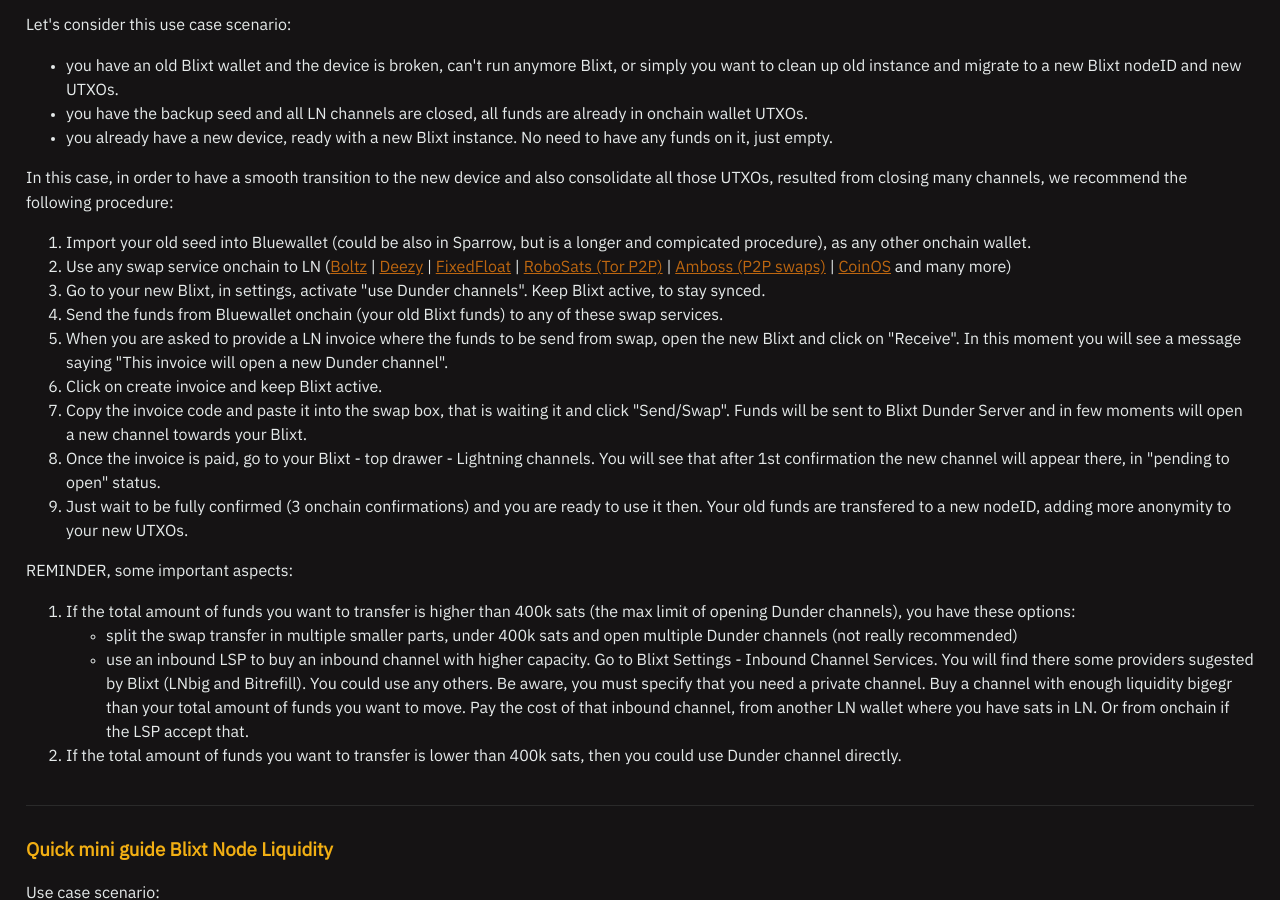
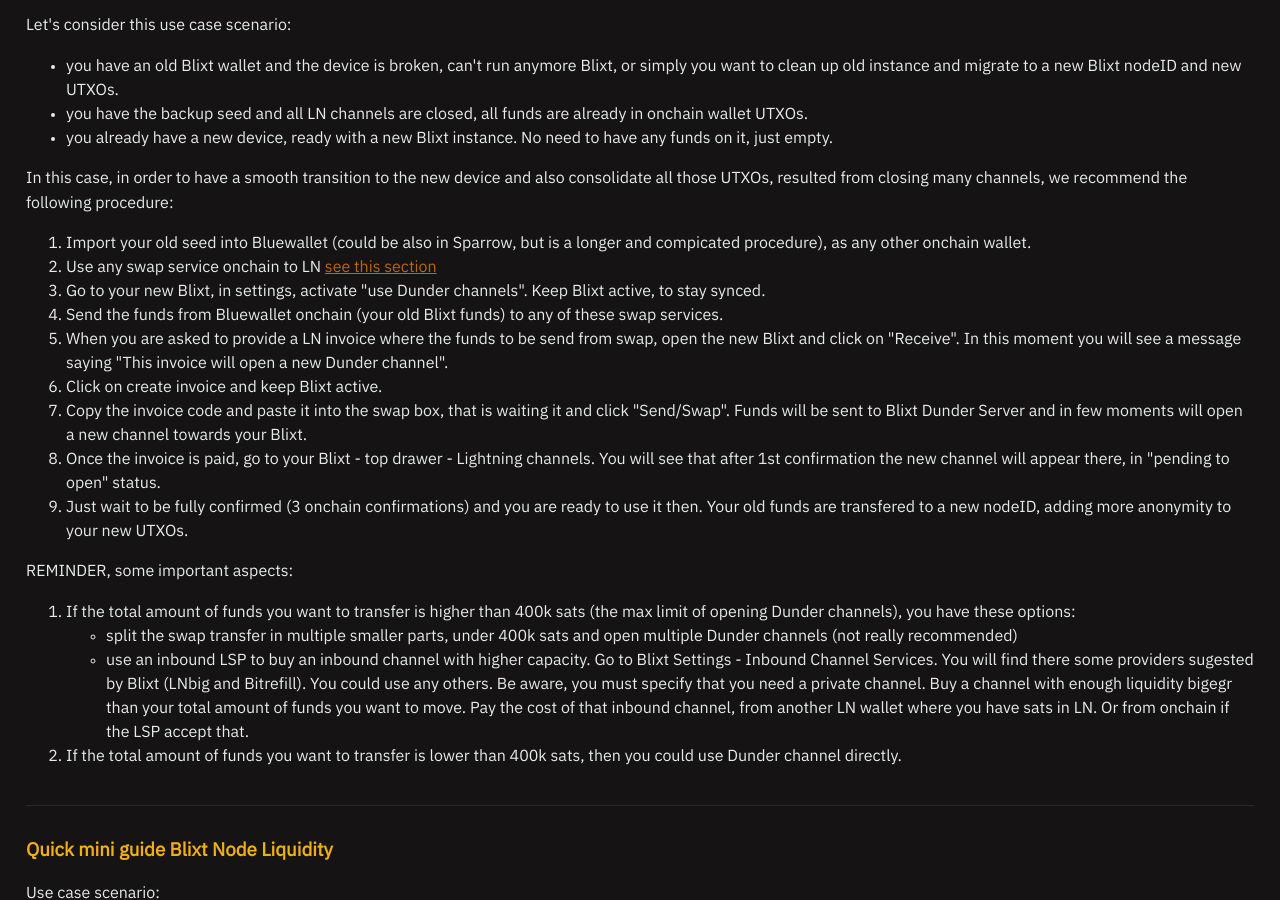
Before and after one commit to BlixtWallet/blixtwallet.github.io, a Jekyll site: the page built from guides.html, in a window 1280 px wide and 900 px high, scrolled down 11543 px. Built offline with Jekyll 4.4.1, drawn with Linux system fonts in a browser that asks for light colours; some of the changed text lies outside the part shown.

Commit message:
update swaps links

```diff
--- a/guides.html
+++ b/guides.html
@@ -273,7 +279,7 @@
     <li>More liquidity providers here: <a href="https://lnrouter.app/liquidity-ads" target="_blank" rel="noopener noreferrer">LNRouter Ads</a> or <a href="https://amboss.space/magma" target="_blank" rel="noopener noreferrer">Amboss Magma</a></li>
     <li>Ok, now you have enough inbound liquidity, start receiving payments with your Blixt. Until you fill up all the channels space.</li>
     <li>Loop out these sats into an onchain address. So practically you need to send these sats to a swap service. Is better to split in smaller txs or activate MPP ("Enable Multi-path payment") in app settings, so your lopp out tx(s) will find a better route for big amounts.</li>
-    <li>Swap services available to do this step: <a href="https://boltz.exchange" target="_blank" rel="noopener noreferrer">Boltz</a> | <a href="https://fixedfloat.com" target="_blank" rel="noopener noreferrer">FixedFloat</a> | <a href="https://deezy.io" target="_blank" rel="noopener noreferrer">Deezy.io</a> | <a href="https://coinos.io" target="_blank" rel="noopener noreferrer">CoinOS</a></li>
+    <li>Swap services available to do this step - <a href="guide-refill">see this section</a></li>
     <li>Provide them one of your onchain savings/HODL address and loop out from your Blixt Wallet into your HODL wallet.</li>
     </ul>
     <p>DONE!</p>
@@ -324,11 +330,7 @@
     <p>This option is simple, just go to top left drawer, open Lightning Channels, select a channel you want to close and click "Close". You will need to wait until the closing is done and at least 3-4 confirmations for the onchain transaction and your funds will be ready in your Blixt onchain wallet (see top drawer - Onchain Wallet).</p>
     </li>
     <li>
-    <p><strong>Use an external swap service</strong> like
-      <a href="https://boltz.exchange" target="_blank" rel="noopener noreferrer">Boltz</a> |
-      <a href="https://deezy.io" target="_blank" rel="noopener noreferrer">Deezy.io</a> |
-      <a href="https://fixedfloat.com" target="_blank" rel="noopener noreferrer">FixedFloat</a> |
-      <a href="https://coinos.io" target="_blank" rel="noopener noreferrer">CoinOS</a> and many more.</p>
+    <p><strong>Use an external swap service</strong> mentioned <a href="guide-refill">in this section</a>
     <p><img src="assets/images/swap-LN-onchain.jpg" align="center" alt="swap-LN-onchain"/></p>
     <p>For using a swap service is also quite simple, in few steps:</p>
         <ul>
@@ -369,12 +371,7 @@
         UTXOs, coins etc). This "cache wallet" is important.</li>
     <li>You DO NOT withdraw directly from an exchange to the swap service. You could have funds blocked and/or lost if you do that.
         Usually exchanges are using a delay in withdraw funds, in special to avoid these cases. So withdraw first into your "cache wallet", for safety.</li>
-    <li>Swap services you could use: <a href="https://boltz.exchange" target="_blank" rel="noopener noreferrer">Boltz</a> |
-        <a href="https://deezy.io/" target="_blank" rel="noopener noreferrer">Deezy.io (LN to onchain)</a> |
-        <a href="https://fixedfloat.com" target="_blank" rel="noopener noreferrer">FixedFloat</a> |
-        <a href="https://learn.robosats.com/" target="_blank" rel="noopener noreferrer">RoboSats (Tor P2P)</a> |
-        <a href="https://amboss.space/magma?type=swap" target="_blank" rel="noopener noreferrer">Amboss (P2P swaps)</a> |
-        <a href="https://coinos.io" target="_blank" rel="noopener noreferrer">CoinOS</a> and many more</li>
+    <li>Swap services you could use: <a href="guide-refill">see this section</a></li>
     </ul>
     <p>Steps to do:</p>
     <ol>
@@ -412,12 +409,7 @@
        resulted from closing many channels, we recommend the following procedure:</p>
     <ol>
       <li>Import your old seed into Bluewallet (could be also in Sparrow, but is a longer and compicated procedure), as any other onchain wallet.</li>
-      <li>Use any swap service onchain to LN (<a href="https://boltz.exchange" target="_blank" rel="noopener noreferrer">Boltz</a> |
-        <a href="https://deezy.io/" target="_blank" rel="noopener noreferrer">Deezy</a> |
-        <a href="https://fixedfloat.com" target="_blank" rel="noopener noreferrer">FixedFloat</a> |
-        <a href="https://learn.robosats.com/" target="_blank" rel="noopener noreferrer">RoboSats (Tor P2P)</a> |
-        <a href="https://amboss.space/magma?type=swap" target="_blank" rel="noopener noreferrer">Amboss (P2P swaps)</a> |
-        <a href="https://coinos.io" target="_blank" rel="noopener noreferrer">CoinOS</a> and many more)
+      <li>Use any swap service onchain to LN <a href="guide-refill">see this section</a>
       </li>
       <li>Go to your new Blixt, in settings, activate "use Dunder channels". Keep Blixt active, to stay synced.</li>
       <li>Send the funds from Bluewallet onchain (your old Blixt funds) to any of these swap services.</li>
```
Also changed, not shown: other parts of guides.html (+10 -4 lines), guides_es.html (+14 -11 lines).
